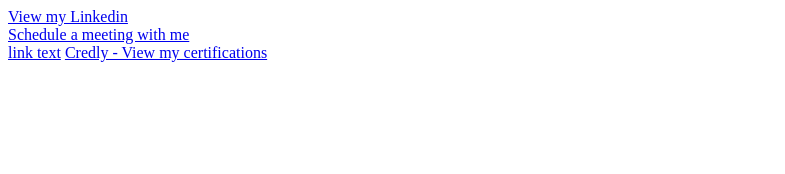
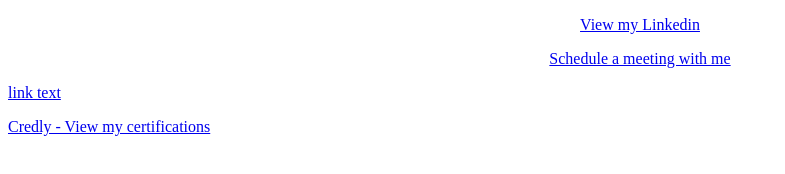
Before and after one commit to makeitbetter/mywebsite, a plain HTML site: page index.html in a window 1280 px wide. Shown: the whole page, without its empty margins (0-785 px from the left). Drawn offline with Linux system fonts and the light colour scheme.

Commit message:
Update index.html
text alignment

```diff
--- a/index.html
+++ b/index.html
@@ -5,17 +5,18 @@
 <meta name="viewport" content="width=device-width,initial-scale=1">
 <link rel="stylesheet" href="">
 <style>
+  p {text-align: center;}
 </style>
 <script src=""></script>
 <body>
 
-<a href="https://www.linkedin.com/in/neilmsmalley/">View my Linkedin</a><br>
+<p><a href="https://www.linkedin.com/in/neilmsmalley/">View my Linkedin</a><br></p>
 
-<a href="https://cal.com/nsmalley">Schedule a meeting with me</a><br>
+<p><a href="https://cal.com/nsmalley">Schedule a meeting with me</a><br></p>
 
 <a href="url">link text</a>
 
-<a href="https://www.credly.com/users/neilmsmalley">Credly - View my certifications </a>
+<p></p><a href="https://www.credly.com/users/neilmsmalley">Credly - View my certifications </a></p>
 
 
 
```
